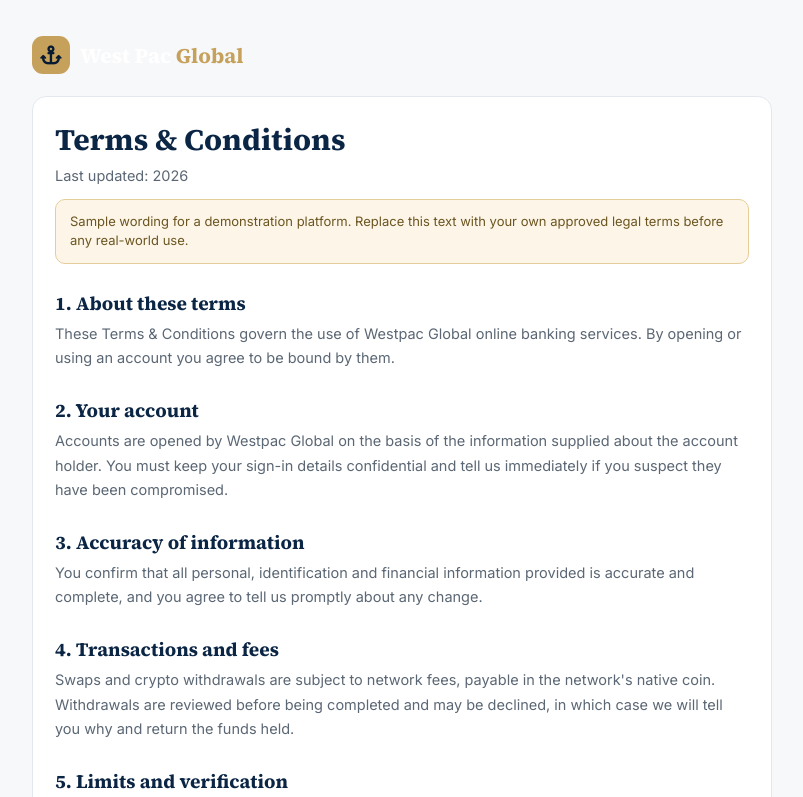
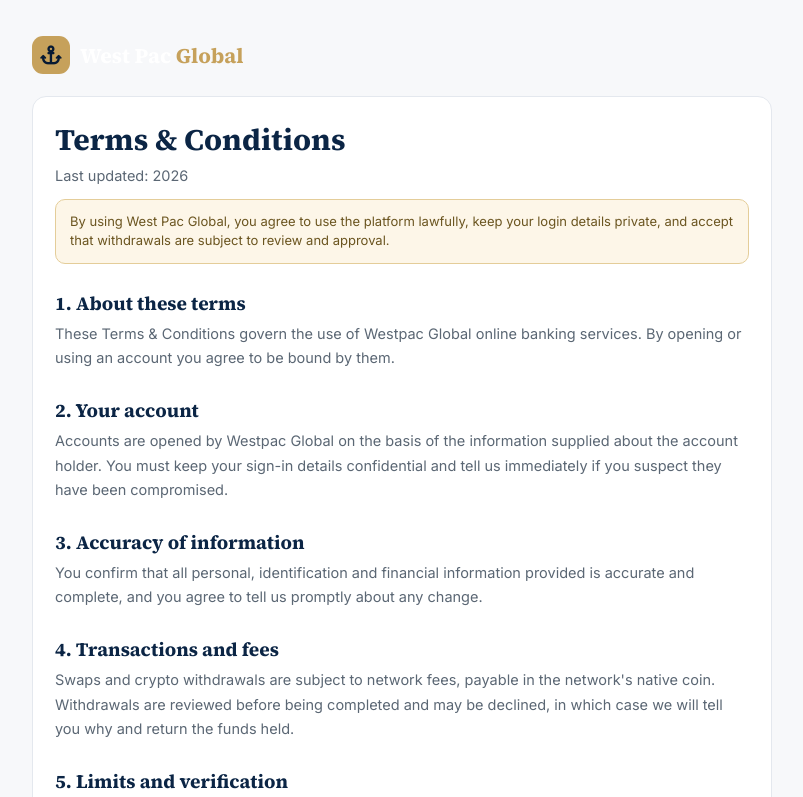
Before and after one commit to johnndzenmuh237/westpac, a website: page public/terms.html in a window 1280 px wide. Shown: the top 797 px of the page, without its empty margins (238-1041 px from the left). Drawn offline with Linux system fonts and the light colour scheme.

Commit message:
Update gitignore, privacy and terms pages

```diff
--- a/public/terms.html
+++ b/public/terms.html
@@ -20,7 +20,7 @@
   <div class="card legal-card">
     <h1>Terms &amp; Conditions</h1>
     <p class="muted">Last updated: 2026</p>
-    <div class="warn-box" style="margin-bottom:18px;">Sample wording for a demonstration platform. Replace this text with your own approved legal terms before any real-world use.</div>
+    <div class="warn-box" style="margin-bottom:18px;">By using West Pac Global, you agree to use the platform lawfully, keep your login details private, and accept that withdrawals are subject to review and approval.</div>
 
     <h2>1. About these terms</h2>
     <p>These Terms &amp; Conditions govern the use of Westpac Global online banking services. By opening or using an account you agree to be bound by them.</p>
```
Also changed, not shown: public/privacy.html (+1 -1 lines), 1 other file.
